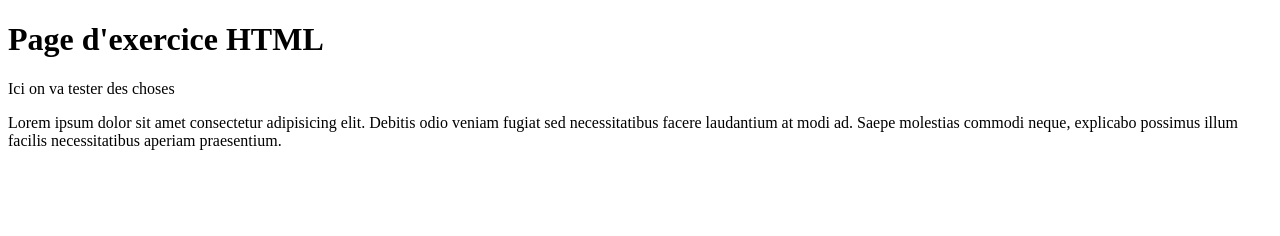
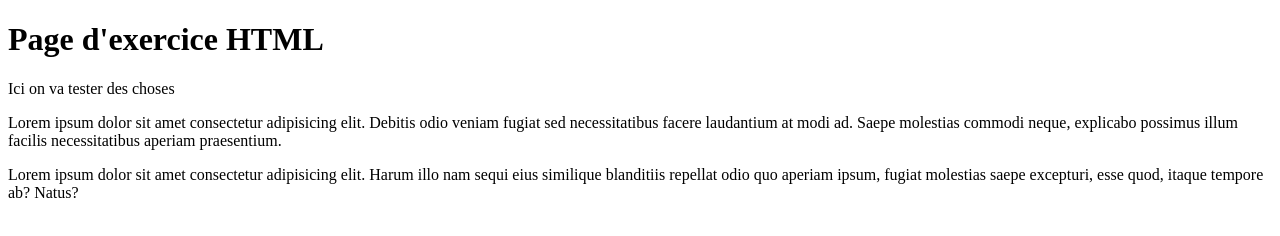
Before and after one commit to Lorickagl/HTML, a plain HTML site: page index.html in a window 1280 px wide. Drawn offline with Linux system fonts and the light colour scheme.

Commit message:
mise à jour du fichier index.html

```diff
--- a/index.html
+++ b/index.html
@@ -14,6 +14,9 @@
     <p>Ici on va tester des choses</p>
     <p>Lorem ipsum dolor sit amet consectetur adipisicing elit. Debitis odio veniam fugiat sed necessitatibus facere laudantium at modi ad. Saepe molestias commodi neque, explicabo possimus illum facilis necessitatibus aperiam praesentium.</p>
     </main>
+    <footer>
+        <p>Lorem ipsum dolor sit amet consectetur adipisicing elit. Harum illo nam sequi eius similique blanditiis repellat odio quo aperiam ipsum, fugiat molestias saepe excepturi, esse quod, itaque tempore ab? Natus?</p>
+    </footer>
 </body>
 
 </html>
```
